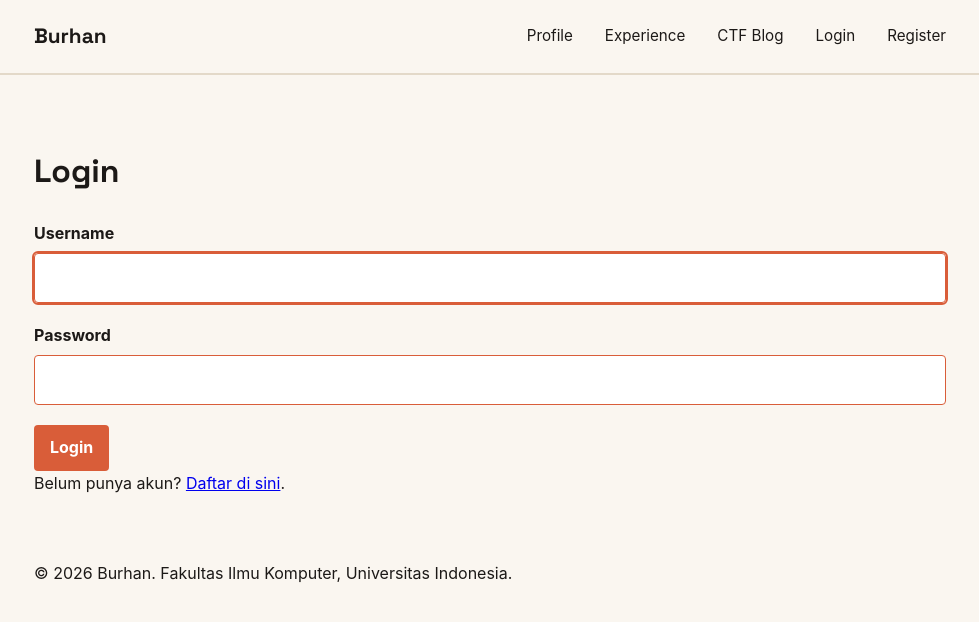
After one commit to ujeeje/myportofolio, a Django app: page /login/ in a window 1280 px wide. The commit adds this page. Shown: the top 622 px of the page, without its empty margins (150-1129 px from the left). Run offline with Django 5.2, Linux system fonts and the light colour scheme.

Commit message:
Tutorial 4: Auth, Session, and Cookie

```diff
--- a/main/models.py
+++ b/main/models.py
@@ -1,5 +1,6 @@
 import uuid
 from django.db import models
+from django.contrib.auth.models import User
 
 class Experience(models.Model):
     EXPERIENCE_CHOICES = [
@@ -32,5 +33,9 @@ class CTFWriteup(models.Model):
     description = models.TextField(null=True, blank=True)
     writeup_url = models.URLField(max_length=200, blank=True, null=True)
 
+    starred_by = models.ManyToManyField(
+        User, related_name="starred_writeup", blank=True
+    )
+
     def __str__(self):
         return self.title
--- a/main/urls.py
+++ b/main/urls.py
@@ -11,6 +11,10 @@ from main.views import (
     update_experience,
     delete_experience,
     get_experiences_json,
+    register,
+    login_user,
+    logout_user,
+    toggle_star,
 )
 
 app_name = "main"
@@ -26,4 +30,8 @@ urlpatterns = [
     path("experience/<uuid:experience_id>/edit/", update_experience, name="update_experience"),
     path("experience/<uuid:experience_id>/delete/", delete_experience, name="delete_experience"),
     path("api/experience/", get_experiences_json, name="get_experiences_json"),
+    path("register/", register, name="register"),
+    path("login/", login_user, name="login"),
+    path("logout/", logout_user, name="logout"),
+    path("ctf/<uuid:writeup_id>/star/", toggle_star, name="toggle_star"),
 ]
--- a/main/views.py
+++ b/main/views.py
@@ -10,8 +10,18 @@ from django.core import serializers
 from django.http import HttpResponse
 from django.shortcuts import get_object_or_404, redirect, render
 
+from django.contrib.auth import login, logout
+from django.contrib.auth.forms import AuthenticationForm, UserCreationForm
+from django.shortcuts import redirect, render
+
+import datetime
+
+from django.contrib.auth.decorators import login_required
+from django.core.exceptions import PermissionDenied
+
 
 def show_main(request):
+    last_login = request.COOKIES.get('last_login', 'Belum ada sesi login / Cookie tidak ditemukan')
     context = {
         "name": "Jefry Acmal Dzikhrullah",
         "npm": "2506614795",
@@ -20,6 +30,7 @@ def show_main(request):
             "Mahasiswa Ilmu Komputer Universitas Indonesia yang tertarik "
             "pada keamanan siber, ilmu forensik, dan pendidikan."
         ),
+        "last_login": last_login,
     }
     return render(request, "index.html", context)
 
@@ -66,7 +77,11 @@ def get_experiences_json(request):
     experiences_json = serializers.serialize("json", experiences)
     return HttpResponse(experiences_json, content_type="application/json")
 
+@login_required(login_url="/login/")
 def create_experience(request):
+    if not request.user.is_superuser:
+        raise PermissionDenied
+
     form = ExperienceForm(request.POST or None)
 
     if request.method == "POST" and form.is_valid():
@@ -82,7 +97,11 @@ def create_experience(request):
     }
     return render(request, "experience_form.html", context)
 
+@login_required(login_url="/login/")
 def update_experience(request, experience_id):
+    if not request.user.is_superuser:
+        raise PermissionDenied
+
     experience = get_object_or_404(Experience, pk=experience_id)
     form = ExperienceForm(request.POST or None, instance=experience)
 
@@ -99,7 +118,11 @@ def update_experience(request, experience_id):
     }
     return render(request, "experience_form.html", context)
 
+@login_required(login_url="/login/")
 def delete_experience(request, experience_id):
+    if not request.user.is_superuser:
+        raise PermissionDenied
+
     experience = get_object_or_404(Experience, pk=experience_id)
 
     if request.method == "POST":
@@ -108,7 +131,11 @@ def delete_experience(request, experience_id):
 
     return redirect("main:show_experience")
 
+@login_required(login_url="/login/")
 def create_writeup(request):
+    if not request.user.is_superuser:
+        raise PermissionDenied
+
     form = CTFWriteupBlog(request.POST or None)
 
     if request.method == "POST" and form.is_valid():
@@ -132,7 +159,11 @@ def get_writeups_json(request):
     writeups_json = serializers.serialize("json", writeups)
     return HttpResponse(writeups_json, content_type="application/json")
 
+@login_required(login_url="/login/")
 def delete_writeup(request, writeup_id):
+    if not request.user.is_superuser:
+        raise PermissionDenied
+
     writeup = get_object_or_404(CTFWriteup, pk=writeup_id)
 
     if request.method == "POST":
@@ -140,3 +171,51 @@ def delete_writeup(request, writeup_id):
         messages.success(request, "Write-up berhasil dihapus!")
 
     return redirect("main:show_ctf_blog")
+
+def register(request):
+    form = UserCreationForm(request.POST or None)
+
+    if request.method == "POST" and form.is_valid():
+        form.save()
+        messages.success(request, "Akun berhasil dibuat. Silakan login.")
+        return redirect("main:login")
+
+    context = {
+        "name": "Burhan",
+        "form": form,
+    }
+    return render(request, "register.html", context)
+
+def login_user(request):
+    form = AuthenticationForm(request, data=request.POST or None)
+
+    if request.method == "POST" and form.is_valid():
+        user = form.get_user()
+        login(request, user)
+        response = redirect("main:show_main")
+        response.set_cookie('last_login', datetime.datetime.now().strftime('%Y-%m-%d %H:%M:%S'))
+        return response
+
+    context = {
+        "name": "Burhan",
+        "form": form,
+    }
+    return render(request, "login.html", context)
+
+def logout_user(request):
+    logout(request)
+    response = redirect("main:show_main")
+    response.delete_cookie('last_login')
+    return response
+
+@login_required(login_url="/login/")
+def toggle_star(request, writeup_id):
+    writeup = get_object_or_404(CTFWriteup, pk=writeup_id)
+
+    if request.method == "POST":
+        if request.user in writeup.starred_by.all():
+            writeup.starred_by.remove(request.user)
+        else:
+            writeup.starred_by.add(request.user)
+
+    return redirect("main:show_ctf_blog")
--- a/portofolio/settings.py
+++ b/portofolio/settings.py
@@ -67,6 +67,7 @@ TEMPLATES = [
         'APP_DIRS': True,
         'OPTIONS': {
             'context_processors': [
+                'django.template.context_processors.debug',
                 'django.template.context_processors.request',
                 'django.contrib.auth.context_processors.auth',
                 'django.contrib.messages.context_processors.messages',
--- a/static/css/style.css
+++ b/static/css/style.css
@@ -777,3 +777,25 @@ h1, .brand {
     padding: 0.5rem 1rem;
     font-size: 0.85rem;
 }
+
+.star-form {
+    display: inline;
+}
+
+.button-star {
+    display: inline-flex;
+    align-items: center;
+    gap: 0.4rem;
+    background: var(--ink);
+}
+
+.button-star.is-starred {
+    background: var(--accent);
+}
+
+.star-count {
+    padding: 0.05rem 0.4rem;
+    border-radius: 999px;
+    background: rgba(255, 255, 255, 0.25);
+    font-size: 0.8rem;
+}
--- a/templates/base.html
+++ b/templates/base.html
@@ -24,6 +24,13 @@
                 <a href="{% url 'main:show_main' %}">Profile</a>
                 <a href="{% url 'main:show_experience' %}">Experience</a>
                 <a href="{% url 'main:show_ctf_blog' %}">CTF Blog</a>
+                {% if user.is_authenticated %}
+                    <span class="nav-user">{{ user.username }}</span>
+                    <a href="{% url 'main:logout' %}">Logout</a>
+                {% else %}
+                    <a href="{% url 'main:login' %}">Login</a>
+                    <a href="{% url 'main:register' %}">Register</a>
+                {% endif %}
             </nav>
         </div>
     </header>
--- a/templates/experience.html
+++ b/templates/experience.html
@@ -5,7 +5,9 @@
             <div class="container">
                 <p class="section-kicker">My experience so far</p>
                 <h1>Experience</h1>
+                {% if user.is_superuser %}
                     <a href="{% url 'main:create_experience' %}" class="button">Add Experience</a>
+                {% endif %}
 
                 <div class="experience-grid experience-list">
                     {% for experience in experience_list %}
@@ -27,12 +29,14 @@
                             {% endif %}
 
                             <div class="experience-actions">
+                                {% if user.is_superuser %}
                                     <a href="{% url 'main:update_experience' experience.id %}" class="btn-read-pdf">Edit</a>
 
                                     <form method="post" action="{% url 'main:delete_experience' experience.id %}">
                                         {% csrf_token %}
                                         <button type="submit" class="button button-secondary">Delete</button>
                                     </form>
+                                {% endif %}
                             </div>
                         </article>
                     {% empty %}
--- a/templates/index.html
+++ b/templates/index.html
@@ -22,6 +22,10 @@
                         <div class="meta-row">
                             <dt>Program</dt>
                             <dd>{{ study_program }}</dd>
+                        </div>
+                        <div class="meta-row">
+                            <dt>Sesi Terakhir Login</dt>
+                            <dd>{{ last_login }}</dd>
                         </div>
                     </dl>
                     <div class="social-links">
--- /dev/null
+++ b/templates/login.html
@@ -0,0 +1,33 @@
+{% extends "base.html" %}
+{% block meta %}
+    <title>Login - {{ name }}</title>
+{% endblock meta %}
+{% block content %}
+    <main>
+        <section class="experience-section">
+            <div class="container">
+                <h1>Login</h1>
+                {% for message in messages %}
+                    <p class="form-message">{{ message }}</p>
+                {% endfor %}
+                <form method="post" action="{% url 'main:login' %}" class="project-form">
+                    {% csrf_token %}
+                    {% for field in form %}
+                        <div class="form-group">
+                            <label for="{{ field.id_for_label }}">{{ field.label }}</label>
+                            {{ field }}
+                            {% for error in field.errors %}
+                                <p class="form-error">{{ error }}</p>
+                            {% endfor %}
+                        </div>
+                    {% endfor %}
+                    {% for error in form.non_field_errors %}
+                        <p class="form-error">{{ error }}</p>
+                    {% endfor %}
+                    <button type="submit" class="button">Login</button>
+                </form>
+                <p>Belum punya akun? <a href="{% url 'main:register' %}">Daftar di sini</a>.</p>
+            </div>
+        </section>
+    </main>
+{% endblock content %}
```
Also changed, not shown: templates/components/writeup_star.html (added, +10 -0 lines), templates/ctf_blog.html (+12 -10 lines), templates/register.html (added, +33 -0 lines), README.md, main/migrations/0008_ctfwriteup_starred_by.py (added), main/migrations/0009_alter_ctfwriteup_starred_by.py (added). Lines whose indentation alone changed are shown as unchanged.
